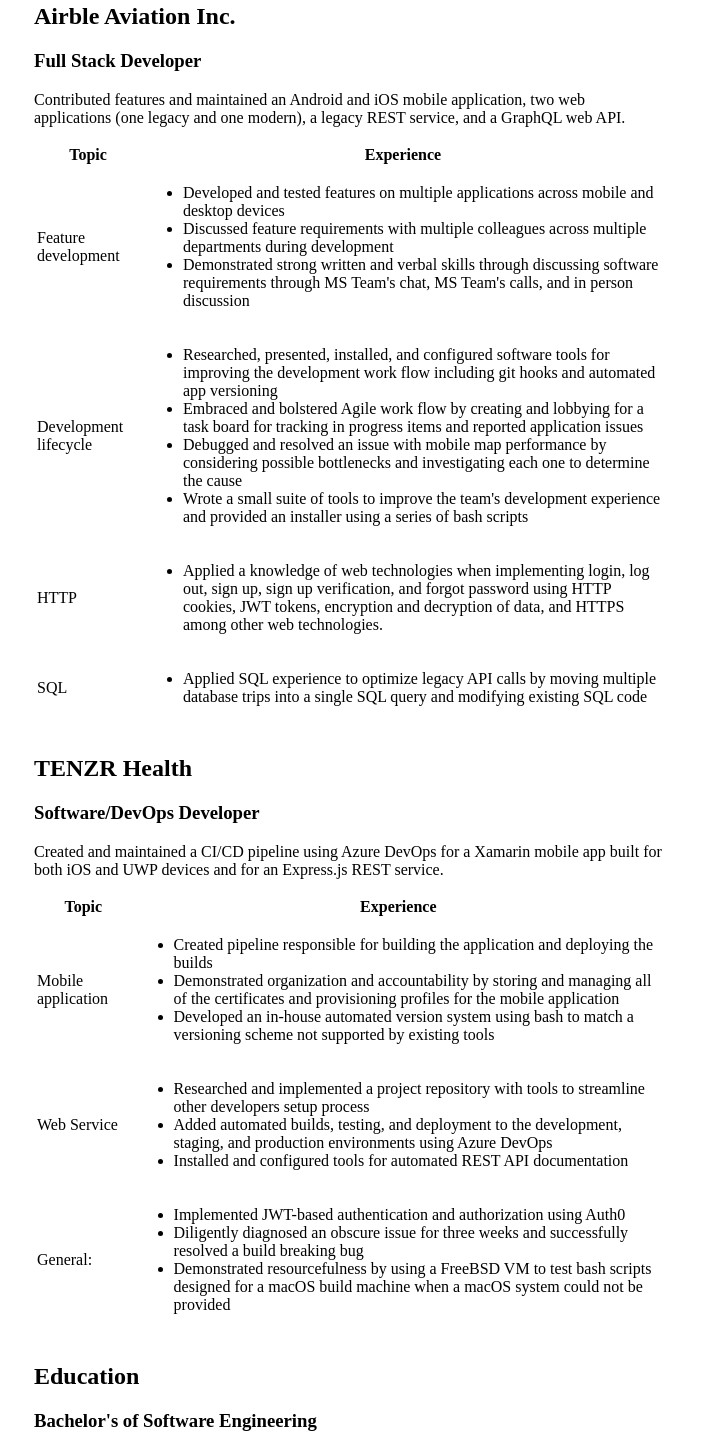
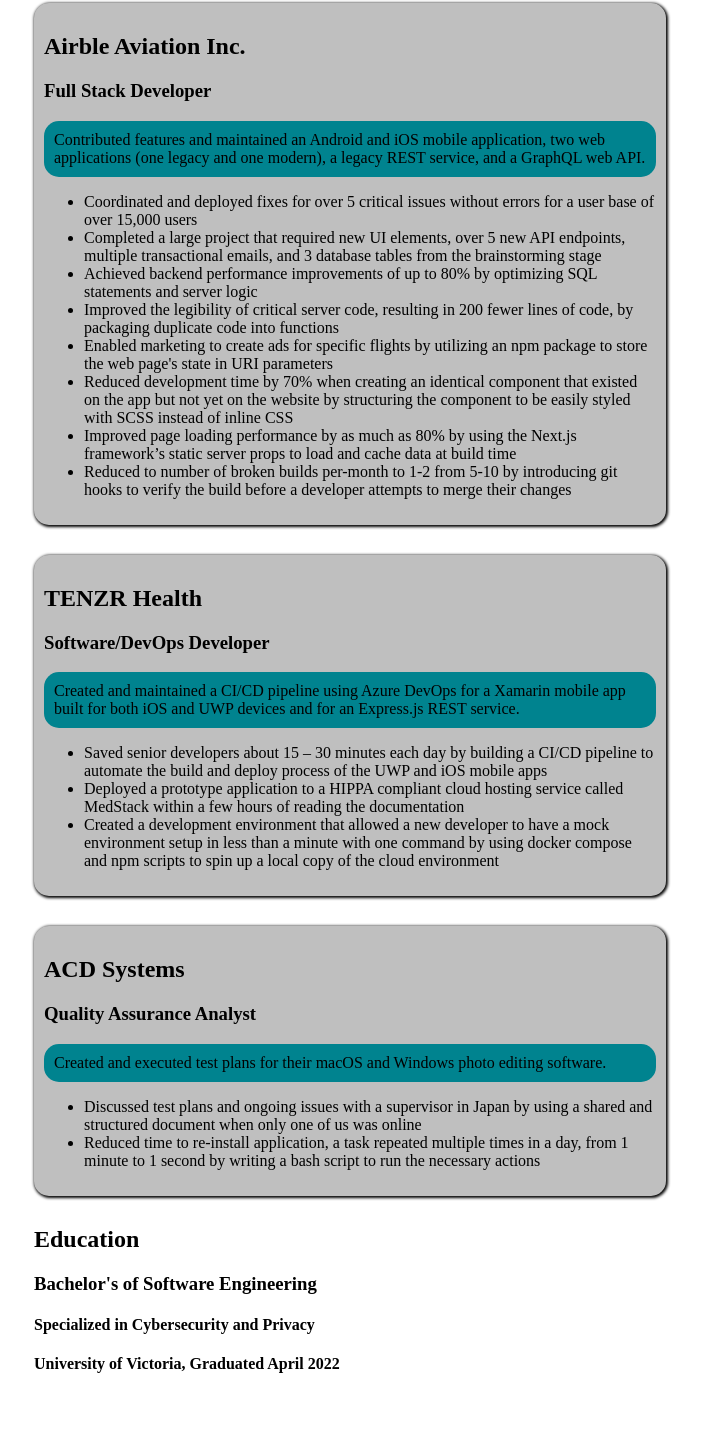
Before and after one commit to lucianojd/lucianod.me, a Next.js app: page /experience in a window 1280 px wide. Shown: the part 98-1550 px from the top of the page, without its empty margins (290-991 px from the left). After the commit the page ends 1501 px from the top, so only its background shows below. Built offline with nearby package versions, Linux system fonts and the light colour scheme.

Commit message:
fix: restyled work experience

```diff
--- a/assets/json/work.json
+++ b/assets/json/work.json
@@ -4,35 +4,14 @@
     "position": "Full Stack Developer",
     "description": "Contributed features and maintained an Android and iOS mobile application, two web applications (one legacy and one modern), a legacy REST service, and a GraphQL web API.",
     "experience": [
-      {
-        "title": "Feature development",
-        "points": [
-          "Developed and tested features on multiple applications across mobile and desktop devices",
-          "Discussed feature requirements with multiple colleagues across multiple departments during development",
-          "Demonstrated strong written and verbal skills through discussing software requirements through MS Team's chat, MS Team's calls, and in person discussion"
-        ]
-      },
-      {
-        "title": "Development lifecycle",
-        "points": [
-          "Researched, presented, installed, and configured software tools for improving the development work flow including git hooks and automated app versioning",
-          "Embraced and bolstered Agile work flow by creating and lobbying for a task board for tracking in progress items and reported application issues",
-          "Debugged and resolved an issue with mobile map performance by considering possible bottlenecks and investigating each one to determine the cause",
-          "Wrote a small suite of tools to improve the team's development experience and provided an installer using a series of bash scripts"
-        ]
-      },
-      {
-        "title": "HTTP",
-        "points": [
-          "Applied a knowledge of web technologies when implementing login, log out, sign up, sign up verification, and forgot password using HTTP cookies, JWT tokens, encryption and decryption of data, and HTTPS among other web technologies."
-        ]
-      },
-      {
-        "title": "SQL",
-        "points": [
-          "Applied SQL experience to optimize legacy API calls by moving multiple database trips into a single SQL query and modifying existing SQL code"
-        ]
-      }
+      "Coordinated and deployed fixes for over 5 critical issues without errors for a user base of over 15,000 users",
+      "Completed a large project that required new UI elements, over 5 new API endpoints, multiple transactional emails, and 3 database tables from the brainstorming stage",
+      " Achieved backend performance improvements of up to 80% by optimizing SQL statements and server logic",
+      " Improved the legibility of critical server code, resulting in 200 fewer lines of code, by packaging duplicate code into functions",
+      " Enabled marketing to create ads for specific flights by utilizing an npm package to store the web page's state in URI parameters",
+      " Reduced development time by 70% when creating an identical component that existed on the app but not yet on the website by structuring the component to be easily styled with SCSS instead of inline CSS",
+      " Improved page loading performance by as much as 80% by using the Next.js framework’s static server props to load and cache data at build time",
+      " Reduced to number of broken builds per-month to 1-2 from 5-10 by introducing git hooks to verify the build before a developer attempts to merge their changes"
     ]
   },
   {
@@ -40,30 +19,18 @@
     "position": "Software/DevOps Developer",
     "description": "Created and maintained a CI/CD pipeline using Azure DevOps for a Xamarin mobile app built for both iOS and UWP devices and for an Express.js REST service.",
     "experience": [
-      {
-        "title": "Mobile application",
-        "points": [
-          "Created pipeline responsible for building the application and deploying the builds",
-          "Demonstrated organization and accountability by storing and managing all of the certificates and provisioning profiles for the mobile application",
-          "Developed an in-house automated version system using bash to match a versioning scheme not supported by existing tools"
-        ]
-      },
-      {
-        "title": "Web Service",
-        "points": [
-          "Researched and implemented a project repository with tools to streamline other developers setup process",
-          "Added automated builds, testing, and deployment to the development, staging, and production environments using Azure DevOps",
-          "Installed and configured tools for automated REST API documentation"
-        ]
-      },
-      {
-        "title": "General:",
-        "points": [
-          "Implemented JWT-based authentication and authorization using Auth0",
-          "Diligently diagnosed an obscure issue for three weeks and successfully resolved a build breaking bug",
-          "Demonstrated resourcefulness by using a FreeBSD VM to test bash scripts designed for a macOS build machine when a macOS system could not be provided"
-        ]
-      }
+      "Saved senior developers about 15 – 30 minutes each day by building a CI/CD pipeline to automate the build and deploy process of the UWP and iOS mobile apps",
+      "Deployed a prototype application to a HIPPA compliant cloud hosting service called MedStack within a few hours of reading the documentation",
+      "Created a development environment that allowed a new developer to have a mock environment setup in less than a minute with one command by using docker compose and npm scripts to spin up a local copy of the cloud environment"
+    ]
+  },
+  {
+    "company": "ACD Systems",
+    "position": "Quality Assurance Analyst",
+    "description": "Created and executed test plans for their macOS and Windows photo editing software.",
+    "experience": [
+      "Discussed test plans and ongoing issues with a supervisor in Japan by using a shared and structured document when only one of us was online",
+      "Reduced time to re-install application, a task repeated multiple times in a day, from 1 minute to 1 second by writing a bash script to run the necessary actions"
     ]
   }
 ]
--- a/components/common/box.tsx
+++ b/components/common/box.tsx
@@ -1,12 +1,9 @@
 import styles from '@styles/components/box.module.scss';
-import { ReactNode } from 'react';
 
-interface BoxProps {
-  children: ReactNode | Array<ReactNode>;
-}
+type BoxProps = JSX.IntrinsicElements['div'];
 
-function Box({ children }: BoxProps) {
-  return <div className={styles.container}>{children}</div>;
+function Box(props: BoxProps) {
+  return <div className={styles.container} {...props} />;
 }
 
 export default Box;
--- a/components/core/education.tsx
+++ b/components/core/education.tsx
@@ -6,7 +6,8 @@
     <Box>
       <h2>Education</h2>
       <h3>{"Bachelor's of Software Engineering"}</h3>
-      <h3>University of Victoria, Graduated April 2022</h3>
+      <h4>Specialized in Cybersecurity and Privacy</h4>
+      <h4>University of Victoria, Graduated April 2022</h4>
     </Box>
   );
 }
--- a/components/core/work-experience.tsx
+++ b/components/core/work-experience.tsx
@@ -1,6 +1,7 @@
 import Box from '@components/common/box';
 import { memo } from 'react';
 import { WorkExperienceContent } from '../helpers';
+import styles from '@styles/components/work-experience.module.scss';
 
 interface WorkExperienceProps {
   content: WorkExperienceContent;
@@ -8,33 +9,32 @@
 
 function WorkExperience({ content }: WorkExperienceProps) {
   const { company, experience, description, position } = content;
+
   return (
     <Box>
+      <div className={styles.container}>
         <h2>{company}</h2>
         <h3>{position}</h3>
         <p>{description}</p>
-      <table>
-        <thead>
-          <tr>
-            <th>Topic</th>
-            <th>Experience</th>
-          </tr>
-        </thead>
-        <tbody>
-          {experience.map(({ title, points }, index) => (
-            <tr key={index}>
-              <td>{title}</td>
-              <td>
+        {experience.length > 0 && (
           <ul>
-                  {points.map((point, index) => (
-                    <li key={index}>{point}</li>
+            {experience.map((point, index) => {
+              if (typeof point === 'string') {
+                return <li key={index}>{point}</li>;
+              } else if (Array.isArray(point)) {
+                return (
+                  <ul>
+                    {point.map((subpoint, index) => (
+                      <li key={index}>{subpoint}</li>
                     ))}
                   </ul>
-              </td>
-            </tr>
-          ))}
-        </tbody>
-      </table>
+                );
+              }
+              return null;
+            })}
+          </ul>
+        )}
+      </div>
     </Box>
   );
 }
--- a/components/helpers.ts
+++ b/components/helpers.ts
@@ -19,8 +19,7 @@
   position: string;
   description: string;
   experience: Array<{
-    title: string;
-    points: Array<string>;
+    point: string | Array<string>;
   }>;
 }
 
--- a/pages/experience/index.tsx
+++ b/pages/experience/index.tsx
@@ -18,7 +18,7 @@
 > = async () => {
   const workExperienceFilePath = path.join(
     process.cwd(),
-    'resources/json/work.json'
+    'assets/json/work.json'
   );
   const jsonContent = await fs.readFile(workExperienceFilePath, 'utf-8');
   const workExperience = parseWorkExperienceJSON(jsonContent);
--- a/pages/index.tsx
+++ b/pages/index.tsx
@@ -14,7 +14,7 @@
 }
 
 export const getStaticProps: GetStaticProps<HomeStaticProps> = async () => {
-  const homeTxtDir = path.join(process.cwd(), 'resources/txt/home');
+  const homeTxtDir = path.join(process.cwd(), 'assets/txt/home');
   const txtFileNames = await fs.readdir(homeTxtDir);
 
   const txtContent = await Promise.all(
--- a/resources/json/work.json
+++ /dev/null
@@ -1,69 +0,0 @@
-[
-  {
-    "company": "Airble Aviation Inc.",
-    "position": "Full Stack Developer",
-    "description": "Contributed features and maintained an Android and iOS mobile application, two web applications (one legacy and one modern), a legacy REST service, and a GraphQL web API.",
-    "experience": [
-      {
-        "title": "Feature development",
-        "points": [
-          "Developed and tested features on multiple applications across mobile and desktop devices",
-          "Discussed feature requirements with multiple colleagues across multiple departments during development",
-          "Demonstrated strong written and verbal skills through discussing software requirements through MS Team's chat, MS Team's calls, and in person discussion"
-        ]
-      },
-      {
-        "title": "Development lifecycle",
-        "points": [
-          "Researched, presented, installed, and configured software tools for improving the development work flow including git hooks and automated app versioning",
-          "Embraced and bolstered Agile work flow by creating and lobbying for a task board for tracking in progress items and reported application issues",
-          "Debugged and resolved an issue with mobile map performance by considering possible bottlenecks and investigating each one to determine the cause",
-          "Wrote a small suite of tools to improve the team's development experience and provided an installer using a series of bash scripts"
-        ]
-      },
-      {
-        "title": "HTTP",
-        "points": [
-          "Applied a knowledge of web technologies when implementing login, log out, sign up, sign up verification, and forgot password using HTTP cookies, JWT tokens, encryption and decryption of data, and HTTPS among other web technologies."
-        ]
-      },
-      {
-        "title": "SQL",
-        "points": [
-          "Applied SQL experience to optimize legacy API calls by moving multiple database trips into a single SQL query and modifying existing SQL code"
-        ]
-      }
-    ]
-  },
-  {
-    "company": "TENZR Health",
-    "position": "Software/DevOps Developer",
-    "description": "Created and maintained a CI/CD pipeline using Azure DevOps for a Xamarin mobile app built for both iOS and UWP devices and for an Express.js REST service.",
-    "experience": [
-      {
-        "title": "Mobile application",
-        "points": [
-          "Created pipeline responsible for building the application and deploying the builds",
-          "Demonstrated organization and accountability by storing and managing all of the certificates and provisioning profiles for the mobile application",
-          "Developed an in-house automated version system using bash to match a versioning scheme not supported by existing tools"
-        ]
-      },
-      {
-        "title": "Web Service",
-        "points": [
-          "Researched and implemented a project repository with tools to streamline other developers setup process",
-          "Added automated builds, testing, and deployment to the development, staging, and production environments using Azure DevOps",
-          "Installed and configured tools for automated REST API documentation"
-        ]
-      },
-      {
-        "title": "General:",
-        "points": [
-          "Implemented JWT-based authentication and authorization using Auth0",
-          "Diligently diagnosed an obscure issue for three weeks and successfully resolved a build breaking bug",
-          "Demonstrated resourcefulness by using a FreeBSD VM to test bash scripts designed for a macOS build machine when a macOS system could not be provided"
-        ]
-      }
-    ]
-  }
-]
--- /dev/null
+++ b/styles/components/work-experience.module.scss
@@ -0,0 +1,17 @@
+@import '../variables.module.scss';
+
+.container {
+  background-color: $primary;
+  color: black;
+
+  padding: 10px;
+
+  border-radius: 15px;
+  box-shadow: 1px 1px 3px 1px black;
+
+  p {
+    padding: 10px;
+    border-radius: 15px;
+    background-color: $highlight;
+  }
+}
--- a/styles/globals.scss
+++ b/styles/globals.scss
@@ -24,6 +24,13 @@
 h3 {
   padding: 0px 0px;
   margin: 5px 0px;
+}
+
+h4 {
+  padding: 0px 0px;
+  margin: 5px 0px;
+  font-weight: 300;
+  font-style: italic;
 }
 
 p {
@@ -55,31 +62,8 @@
   }
 }
 
-table {
-  background-color: $secondary;
-  color: black;
-  border-radius: 15px;
-  padding: 15px;
-  box-shadow: 10px 10px 20px 1px black;
-  border: 1px solid black;
-  border-collapse: collapse;
-
-  thead {
-    background-color: $highlight;
-
-    tr {
-      th {
-        border-bottom: 1px solid black;
-      }
-    }
-  }
-
-  tbody {
-    tr {
-      border: 1px solid black;
-
-      td {
-      }
-    }
+ul {
+  li {
+    margin: 5px;
   }
 }
```
Also changed, not shown: resources/txt/home/1_about_this_site.txt (deleted), resources/txt/home/2_about_me.txt (deleted). Lines whose indentation alone changed are shown as unchanged.
